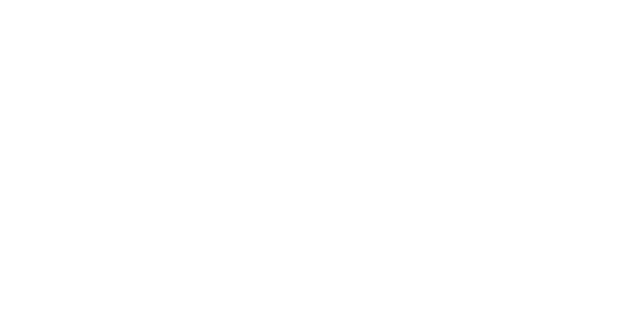
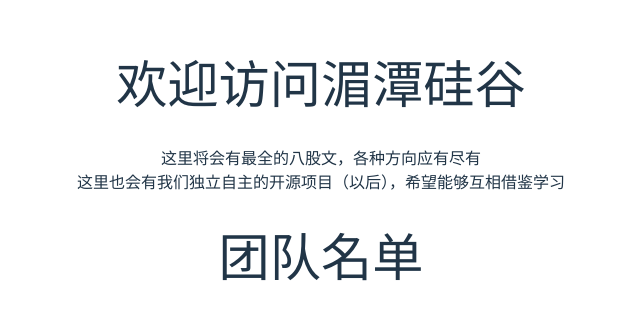
Before and after one commit to shangjincheng/SilionValleyOfMeiTan, a React (Vite) app in the folder my-app/: page /homepage in a window 1280 px wide. Before the commit this address had no page. Shown: the part 230-550 px from the top of the page, without its empty margins (319-959 px from the left). Built offline with nearby package versions, Linux system fonts and the light colour scheme.

Commit message:
首页开始修改

```diff
--- a/my-app/src/App.jsx
+++ b/my-app/src/App.jsx
@@ -10,7 +10,7 @@
       <Router basename = {basename}>
           <Routes>
               <Route path="/" element={<Navigate to="/homepage" replace/>} />
-              <Route path="/" element={<HomePage/>}/>
+              <Route path="/homepage" element={<HomePage/>}/>
           </Routes>
       </Router>
   )
```
